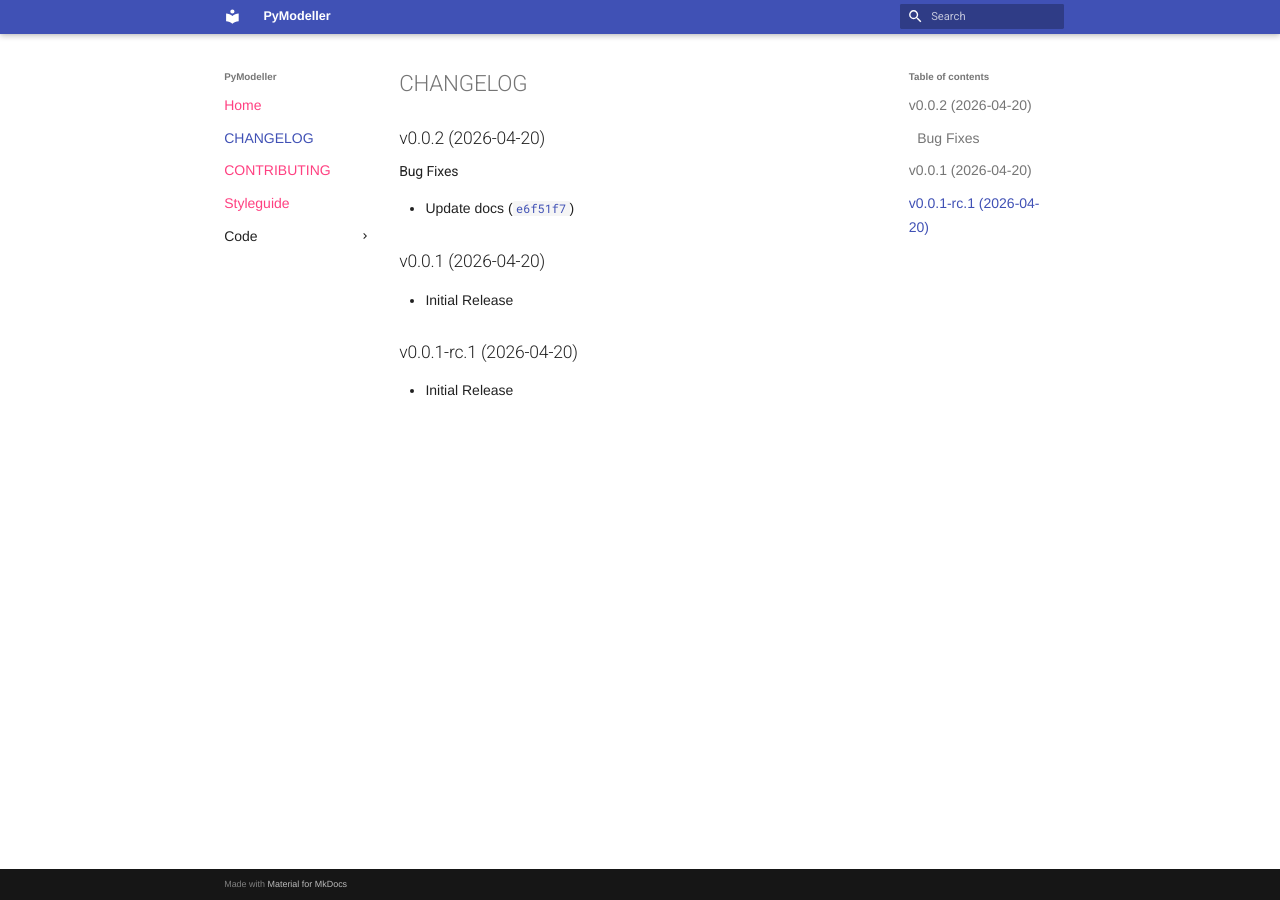
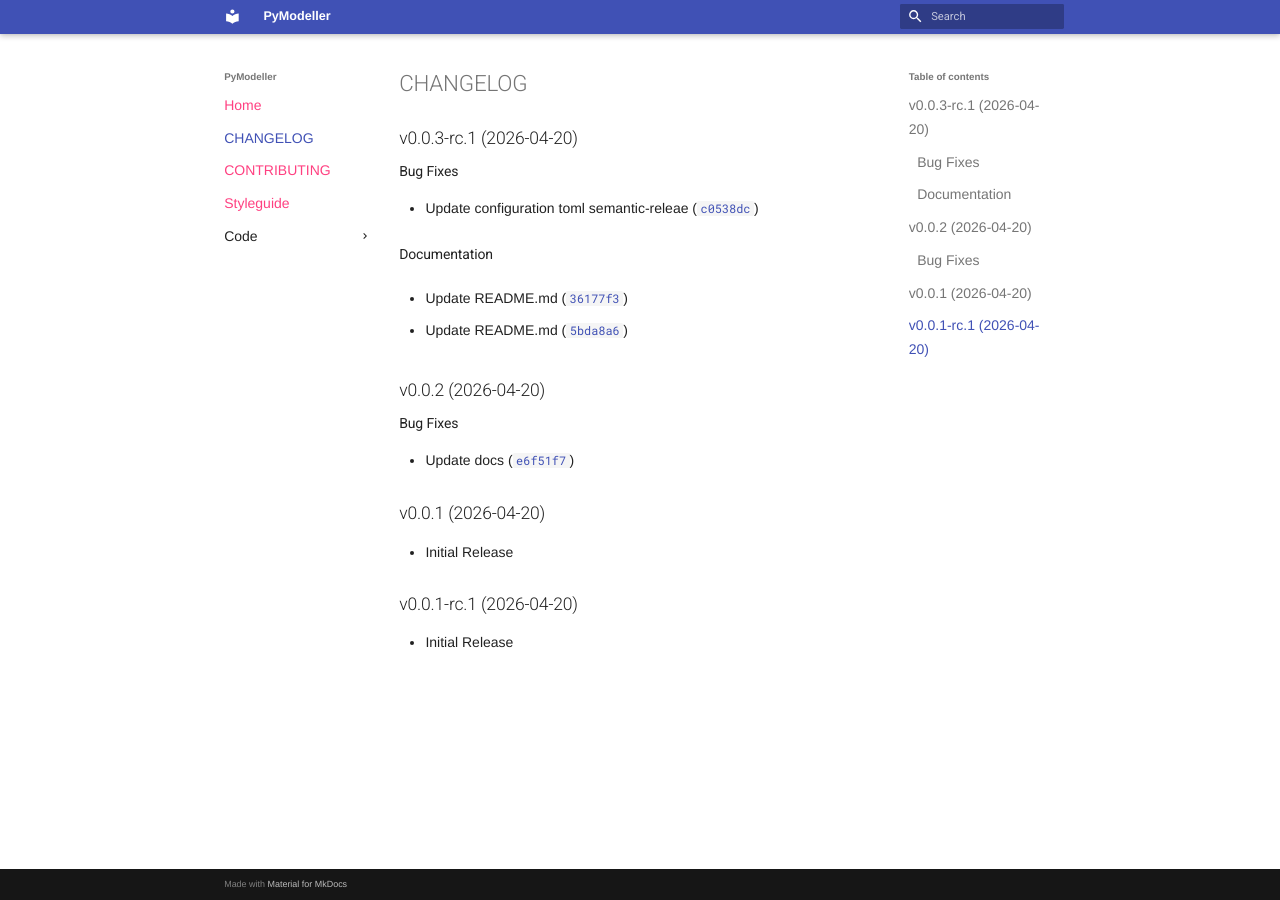
Before and after one commit to pymodeller/PyModeller, an MkDocs documentation site: the page built from docs/CHANGELOG.md, in a window 1280 px wide. Built offline with MkDocs 1.6.1 and Material for MkDocs 9.7.7, drawn with Linux system fonts in a browser that asks for light colours; nearby versions of some CDN libraries; library files that are not in the unit come from our copies; plug-ins that fetch from the network failed and are left out.

Commit message:
0.0.3-rc.1
Automatically generated by python-semantic-release

```diff
--- a/docs/CHANGELOG.md
+++ b/docs/CHANGELOG.md
@@ -1,6 +1,22 @@
 # CHANGELOG
 
 <!-- version list -->
+
+## v0.0.3-rc.1 (2026-04-20)
+
+### Bug Fixes
+
+- Update configuration toml semantic-releae
+  ([`c0538dc`](https://github.com/pymodeller/PyModeller/commit/c0538dcf138eace9cdde57ff6c93e0d10bfa66ac))
+
+### Documentation
+
+- Update README.md
+  ([`36177f3`](https://github.com/pymodeller/PyModeller/commit/36177f39e654af125de9348f6e675305c671bee0))
+
+- Update README.md
+  ([`5bda8a6`](https://github.com/pymodeller/PyModeller/commit/5bda8a6875d9cf0074637cde82ab2ae524c3cea7))
+
 
 ## v0.0.2 (2026-04-20)
 
--- a/pyproject.toml
+++ b/pyproject.toml
@@ -1,6 +1,6 @@
 [project]
 name = "pymodeller"
-version = "0.0.2"
+version = "0.0.3-rc.1"
 description = "Package who read models from yaml and crate models using pydantic "
 readme = "README.md"
 license = { file = "LICENSE" }
--- a/src/pymodeller/__init__.py
+++ b/src/pymodeller/__init__.py
@@ -1 +1 @@
-__version__ = "0.0.2"
+__version__ = "0.0.3-rc.1"
```
